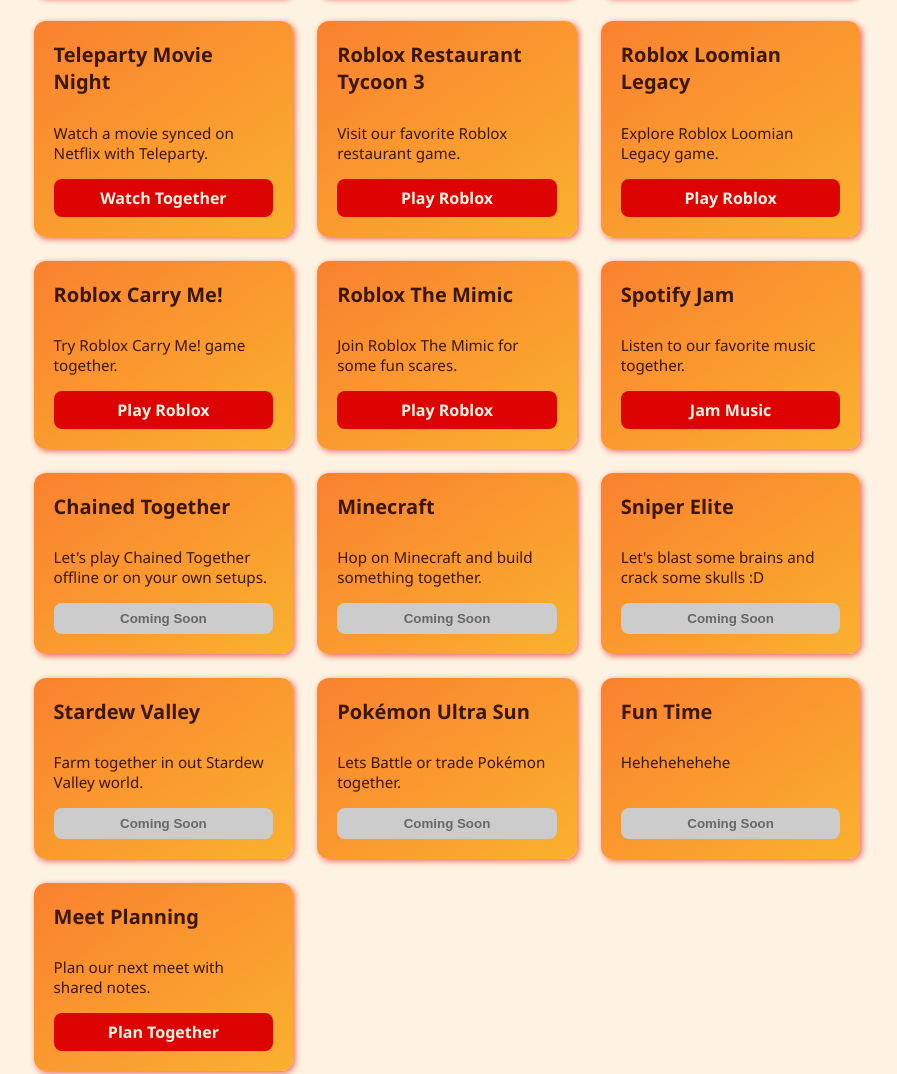
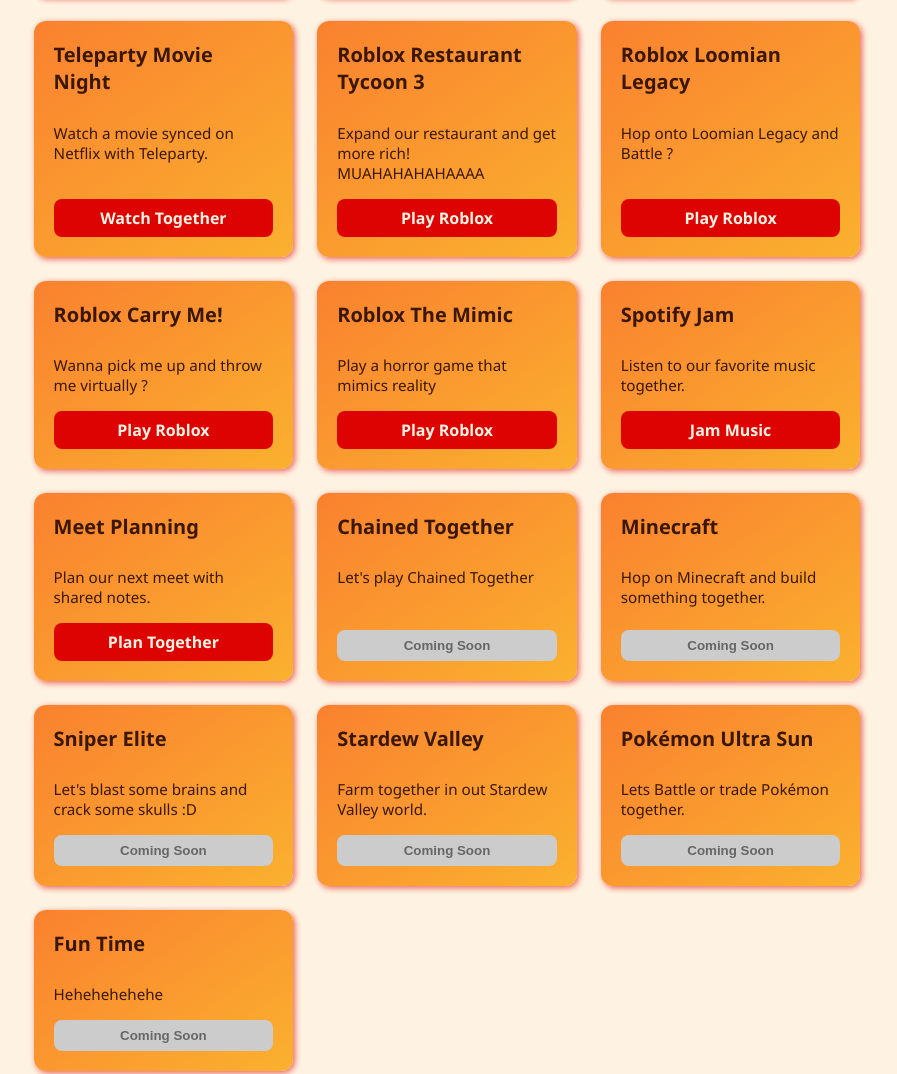
Before and after one commit to neekxz2504-droid/Virtual-Date-Dashboard, a plain HTML site: page index.html in a window 1280 px wide. Shown: the part 669-1743 px from the top of the page, without its empty margins (193-1090 px from the left). Drawn offline with Linux system fonts and the light colour scheme.

Commit message:
Update index.html

```diff
--- a/index.html
+++ b/index.html
@@ -153,22 +153,22 @@
       </div>
       <div class="card">
         <h3>Roblox Restaurant Tycoon 3</h3>
-        <p>Visit our favorite Roblox restaurant game.</p>
+        <p>Expand our restaurant and get more rich! MUAHAHAHAHAAAA</p>
         <a href="https://www.roblox.com/games/119048529960596" class="btn" target="_blank" rel="noopener">Play Roblox</a>
       </div>
       <div class="card">
         <h3>Roblox Loomian Legacy</h3>
-        <p>Explore Roblox Loomian Legacy game.</p>
-        <a href="YOUR_ROBLOX_LOOMIAN_LINK" class="btn" target="_blank" rel="noopener">Play Roblox</a>
+        <p>Hop onto Loomian Legacy and Battle ?</p>
+        <a href="https://www.roblox.com/games/306964494/Loomian-Legacy" class="btn" target="_blank" rel="noopener">Play Roblox</a>
       </div>
       <div class="card">
         <h3>Roblox Carry Me!</h3>
-        <p>Try Roblox Carry Me! game together.</p>
-        <a href="YOUR_ROBLOX_CARRYME_LINK" class="btn" target="_blank" rel="noopener">Play Roblox</a>
+        <p>Wanna pick me up and throw me virtually ?</p>
+        <a href="https://www.roblox.com/games/14373879477/Carry-Me" class="btn" target="_blank" rel="noopener">Play Roblox</a>
       </div>
       <div class="card">
         <h3>Roblox The Mimic</h3>
-        <p>Join Roblox The Mimic for some fun scares.</p>
+        <p>Play a horror game that mimics reality</p>
         <a href="YOUR_ROBLOX_MIMIC_LINK" class="btn" target="_blank" rel="noopener">Play Roblox</a>
       </div>
       <div class="card">
@@ -176,10 +176,14 @@
         <p>Listen to our favorite music together.</p>
         <a href="YOUR_SPOTIFY_JAM_LINK" class="btn" target="_blank" rel="noopener">Jam Music</a>
       </div>
-
+      <div class="card">
+        <h3>Meet Planning</h3>
+        <p>Plan our next meet with shared notes.</p>
+        <a href="YOUR_MEET_PLANNING_LINK" class="btn" target="_blank" rel="noopener">Plan Together</a>
+      </div>
       <div class="card">
         <h3>Chained Together</h3>
-        <p>Let's play Chained Together offline or on your own setups.</p>
+        <p>Let's play Chained Together</p>
         <button class="btn disabled">Coming Soon</button>
       </div>
       <div class="card">
@@ -207,11 +211,7 @@
         <p>Hehehehehehe</p>
         <button class="btn disabled">Coming Soon</button>
       </div>
-      <div class="card">
-        <h3>Meet Planning</h3>
-        <p>Plan our next meet with shared notes.</p>
-        <a href="YOUR_MEET_PLANNING_LINK" class="btn" target="_blank" rel="noopener">Plan Together</a>
-      </div>
+
     </div>
   </main>
   <footer>
```
